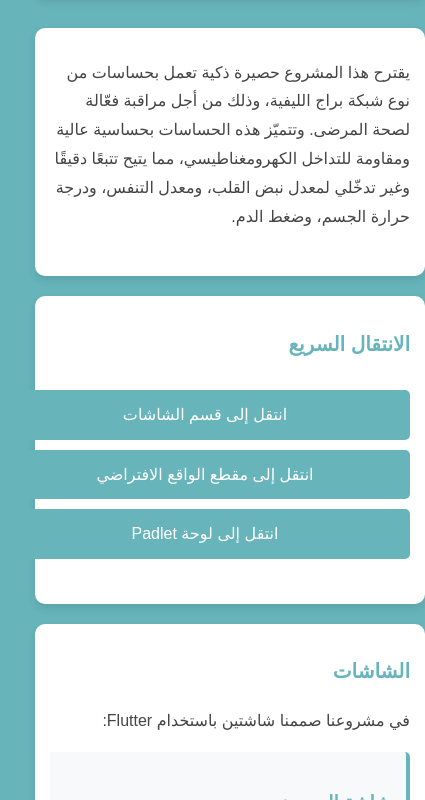
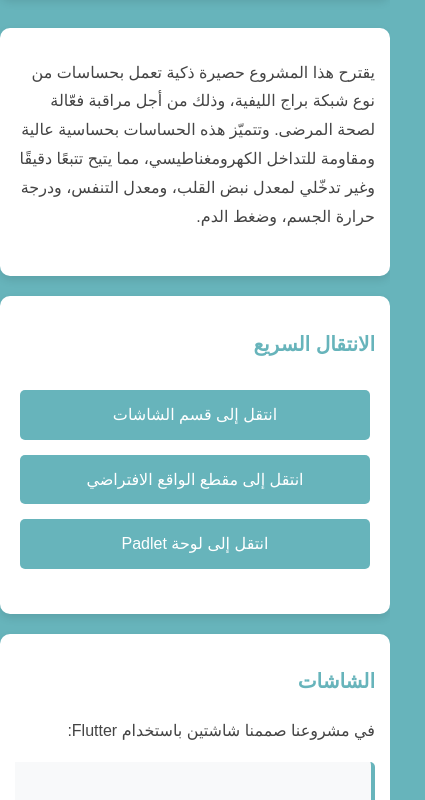
Before and after one commit to AmalAlAayed/pro, a plain HTML site: page index.html in a window 390 px wide. Shown: the part 300-1100 px from the top of the page, 425 px wide, since content can reach past the window. Drawn offline with Linux system fonts and the light colour scheme.

Commit message:
Update index.html

```diff
--- a/index.html
+++ b/index.html
@@ -102,8 +102,9 @@
 
         .navigation-buttons {
             display: flex;
-            justify-content: center;
-            gap: 20px;
+            flex-direction: column;
+            align-items: center;
+            gap: 15px;
             margin: 30px 0;
         }
 
@@ -118,6 +119,9 @@
             transition: all 0.3s ease;
             text-decoration: none;
             display: inline-block;
+            width: 80%;
+            max-width: 300px;
+            text-align: center;
         }
 
         .nav-button:hover {
@@ -153,14 +157,8 @@
                 width: 120px;
             }
 
-            .navigation-buttons {
-                flex-direction: column;
-                gap: 10px;
-            }
-
             .nav-button {
                 width: 100%;
-                text-align: center;
             }
         }
 
```
